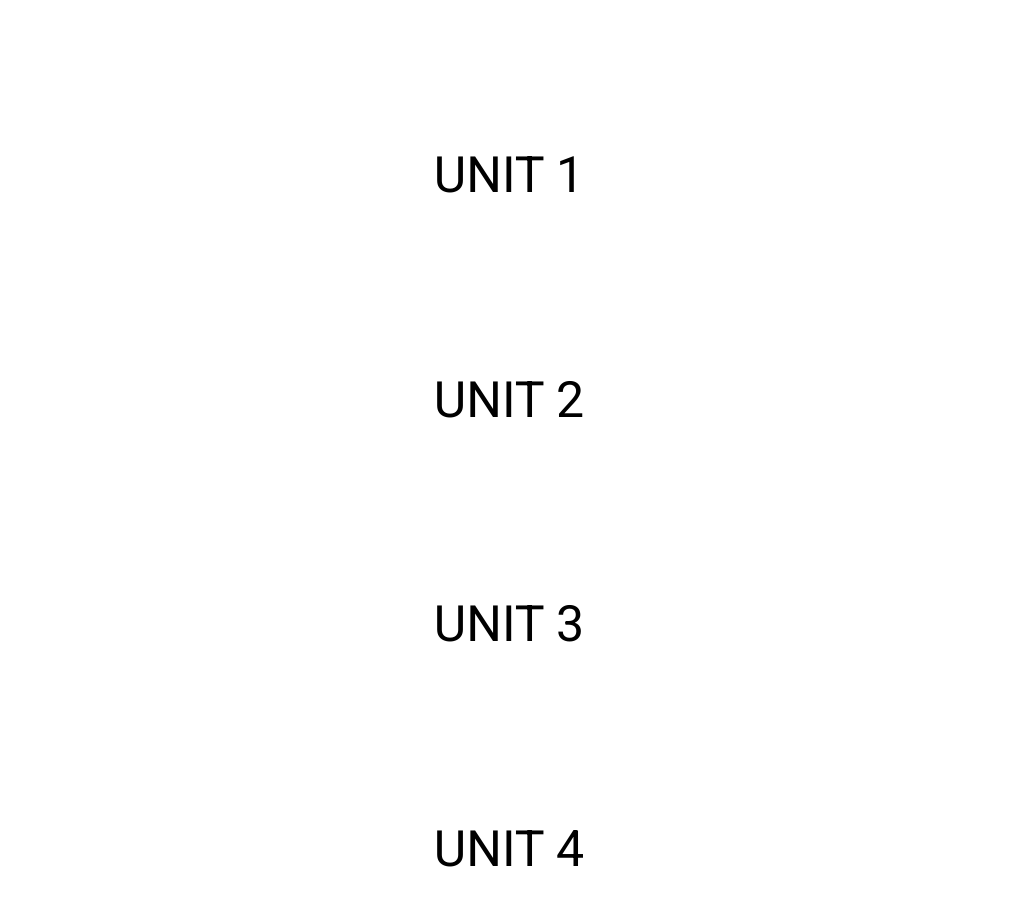
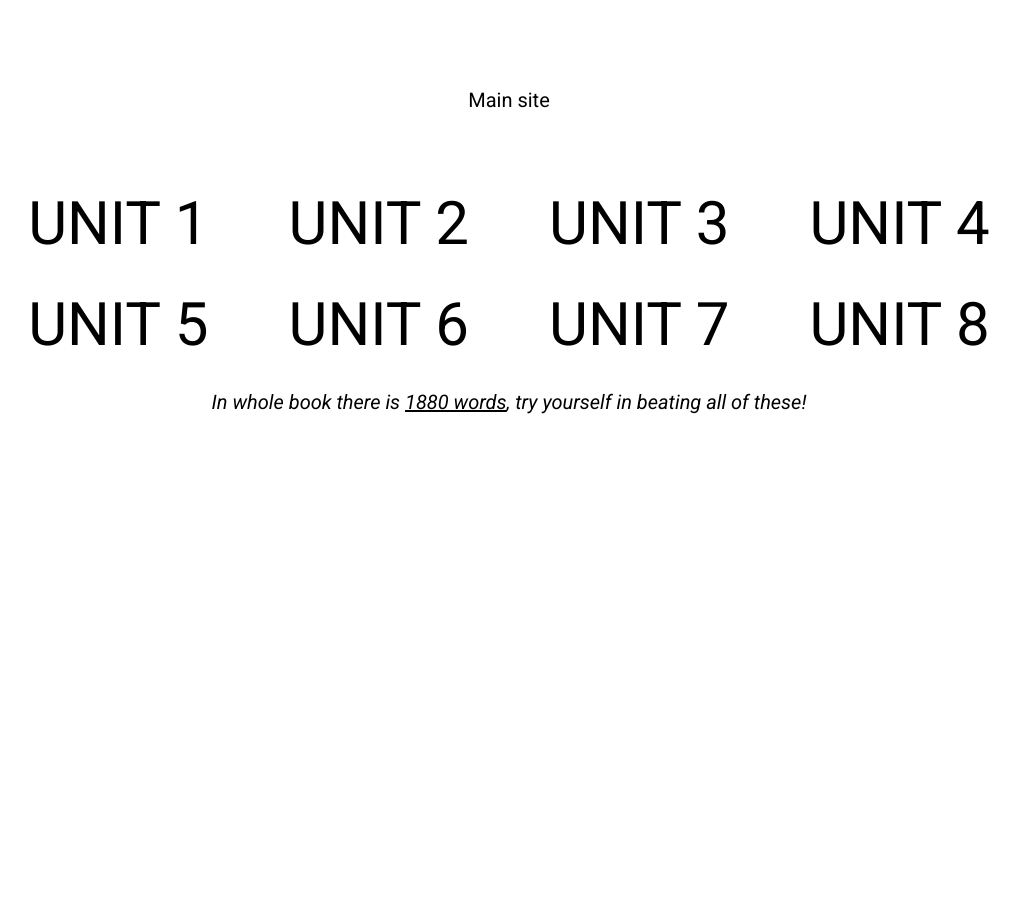
Before and after one commit to vende11s/English-Project, a plain HTML site: page index.html in a window 1280 px wide. Shown: the top 901 px of the page, without its empty margins (131-1151 px from the left). After the commit the page ends 800 px from the top, so only its background shows below. Drawn offline with Linux system fonts and the light colour scheme.

Commit message:
main site update

```diff
--- a/contigo.js
+++ b/contigo.js
@@ -40,12 +40,15 @@ const database = fetch("https://raw.githubusercontent.com/vende11s/English-Proje
 		}
 	}
 
+	output+="<div id=\"unit-group\">\n";
 	for(let i = 0; i < listOfUnits.length; i++){
-		output+="<div class = unit>\n";
-		output+="<a href=\"app.html?unit=" + encodeURIComponent(listOfUnits[i])+"\">";
+		output+="<a class=\"unit\" href=\"app.html?unit=" + encodeURIComponent(listOfUnits[i])+"\">";
 		output+=listOfUnits[i];
 		output+="</a>";
-		output+="</div>\n";
+		if(i%4==3){
+		output+="</div>\n"
+		output+="<div id=\"unit-group\">\n";
+		}
 	}
 
 	document.getElementById("Unit-choose").innerHTML = output;
--- a/index.html
+++ b/index.html
@@ -6,10 +6,13 @@
 	<link rel="stylesheet" href="style.css">
 </head>
 <body>
+<div id="main-site"><a href="index.html">Main site</a></div>
+<div id="Unit-choose">
 
-<div id="Unit-choose">
-<script type="text/javascript" src="contigo.js"></script>
 
 </div>
-
+<script type="text/javascript" src="contigo.js"></script>
+<div id="motivation">
+	In whole book there is <u>1880 words</u>, try yourself in beating all of these!
+</div>
 </body>
--- a/style.css
+++ b/style.css
@@ -1,13 +1,21 @@
 @import url('https://fonts.googleapis.com/css2?family=Roboto:ital,wght@0,100;0,300;0,400;0,500;0,700;0,900;1,100;1,300;1,400;1,500;1,700;1,900&display=swap');
 
-.unit{
+
+
+#Unit-choose{
     font-family: Roboto;
     font-weight: 400;
+    font-size: 60px;
+    margin-top:6%;
     text-align: center;
-    font-size: 50px;
-    padding: 20px;
-    margin-top: 10%;
+}
 
+#unit-group{
+    margin-top:30px;
+}
+
+.unit{
+    padding: 40px;
 }
 
 a:link { text-decoration: none; color: black; }
@@ -124,3 +132,18 @@ a:active { text-decoration: none; color: black;}
     font-size: 20px;
     padding: 1%;
 }
+
+#main-site{
+    font-family: Roboto;
+    font-weight: 400;
+    text-align: center;
+    font-size: 20px;
+}
+
+#motivation{
+    font-family: Roboto;
+    font-style:italic;
+    font-weight: 400;
+    text-align: center;
+    font-size: 20px;
+}
```
